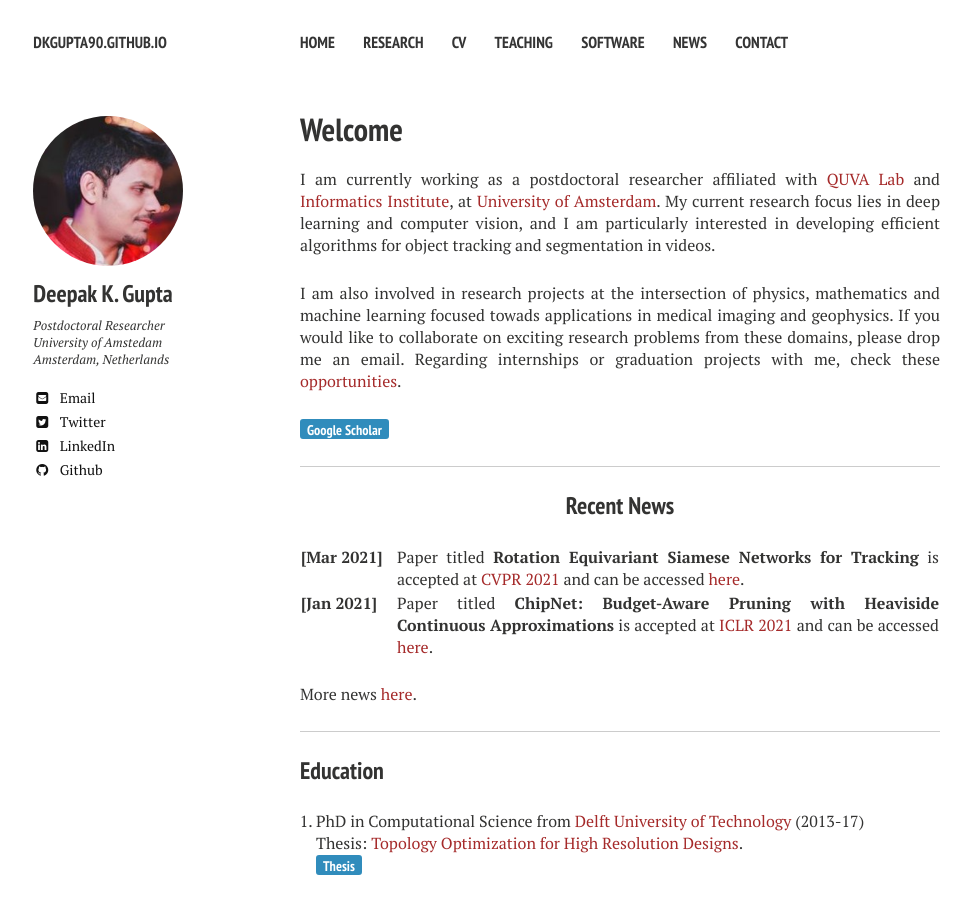
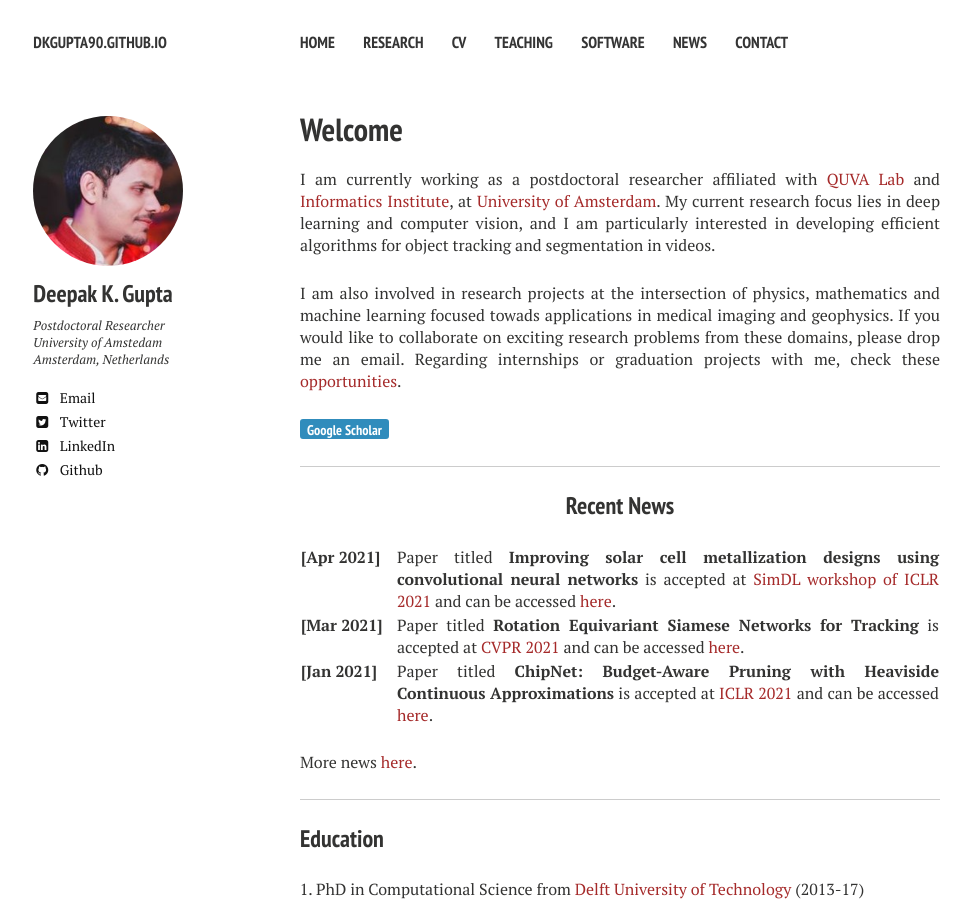
Before and after one commit to dkgupta90/dkgupta90.github.io, a Jekyll site: the page built from index.md, in a window 1280 px wide and 900 px high. Shown: the whole window, without its empty margins (20-991 px from the left). Built offline with Jekyll 4.4.1, drawn with Linux system fonts in a browser that asks for light colours; nearby versions of some CDN libraries.

Commit message:
added cv

```diff
--- a/index.md
+++ b/index.md
@@ -17,6 +17,10 @@ I am also involved in research projects at the intersection of physics, mathemat
 <table>
     <col width="15%">
     <col width="85%">
+    <tr>
+        <td valign="top"><strong>[Apr 2021]</strong></td>
+        <td>Paper titled <b>Improving solar cell metallization designs using convolutional neural networks</b> is accepted at <a href="https://simdl.github.io/">SimDL workshop of ICLR 2021</a> and can be accessed  <a href="https://arxiv.org/abs/2104.04017">here</a>. </td>
+    </tr>
     <tr>
         <td valign="top"><strong>[Mar 2021]</strong></td>
         <td>Paper titled <b>Rotation Equivariant Siamese Networks for Tracking</b> is accepted at <a href="http://cvpr2021.thecvf.com/">CVPR 2021</a> and can be accessed  <a href="https://arxiv.org/abs/2012.13078">here</a>. </td>
```
